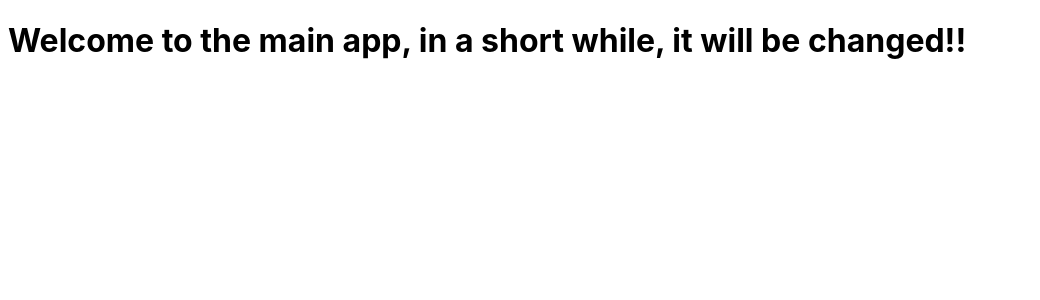
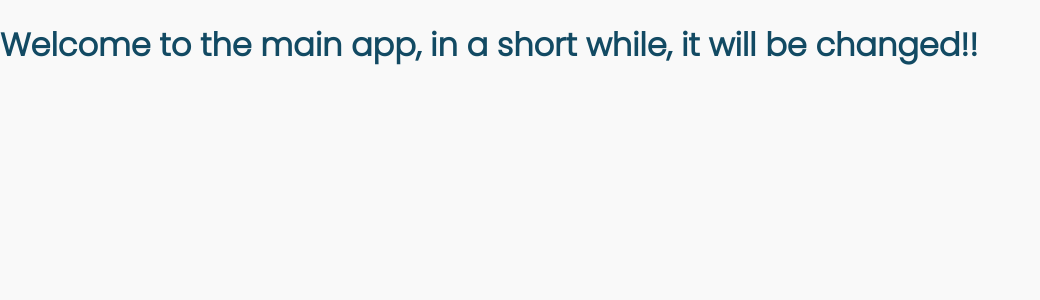
Before and after one commit to Niscolinx/wesycle-next, a Next.js app: page / in a window 1280 px wide. Shown: the top 300 px of the page, without its empty margins (0-1040 px from the left). Built offline with nearby package versions, Linux system fonts and the light colour scheme.

Commit message:
Added variables

```diff
--- a/next.config.js
+++ /dev/null
@@ -1,3 +0,0 @@
-module.exports = {
-    //experimental: {css: true}
-}
--- a/src/pages/_app.js
+++ b/src/pages/_app.js
@@ -1,5 +1,3 @@
-
-
 import '../styles/global.scss'
 
 // This default export is required in a new `pages/_app.js` file.
--- a/src/styles/abstract/base.scss
+++ b/src/styles/abstract/base.scss
@@ -1,17 +1,20 @@
+@import url('https://fonts.googleapis.com/css2?family=Poppins:ital,wght@0,300;1,500;1,700&display=swap');
+
 html,
 body {
-  /* padding: 0;
-  margin: 0; */
-  font-family: -apple-system, BlinkMacSystemFont, Segoe UI, Roboto, Oxygen,
-    Ubuntu, Cantarell, Fira Sans, Droid Sans, Helvetica Neue, sans-serif;
+    padding: 0;
+    margin: 0;
+    font-family: 'Poppins', sans-serif;
+    background-color: $background-color;
+    color: $text-color;
 }
-
 a {
-  color: inherit;
-  text-decoration: none;
+    color: inherit;
+    text-decoration: none;
 }
 
 * {
-  box-sizing: border-box;
-  font-family: inherit;
+    color: inherit;
+    box-sizing: border-box;
+    font-family: inherit;
 }
--- /dev/null
+++ b/src/styles/abstract/variables.scss
@@ -0,0 +1,10 @@
+$text-color: #124a63;
+$text-color-secondary: #b3c5cd;
+
+$primary-color: #21b6b7;
+
+$background-color: #f9f9f9;
+$background-color-dark: #eef3f6;
+$background-color-light: white;
+
+$box-shadow: 0px 2px 8px rgba(0, 0, 0, 0.05);
--- a/src/styles/global.scss
+++ b/src/styles/global.scss
@@ -1,3 +1,3 @@
+@import './abstract/variables.scss';
 @import './abstract/base';
-
-@import './abstract/topography.scss'
+@import './abstract/topography.scss';
```
